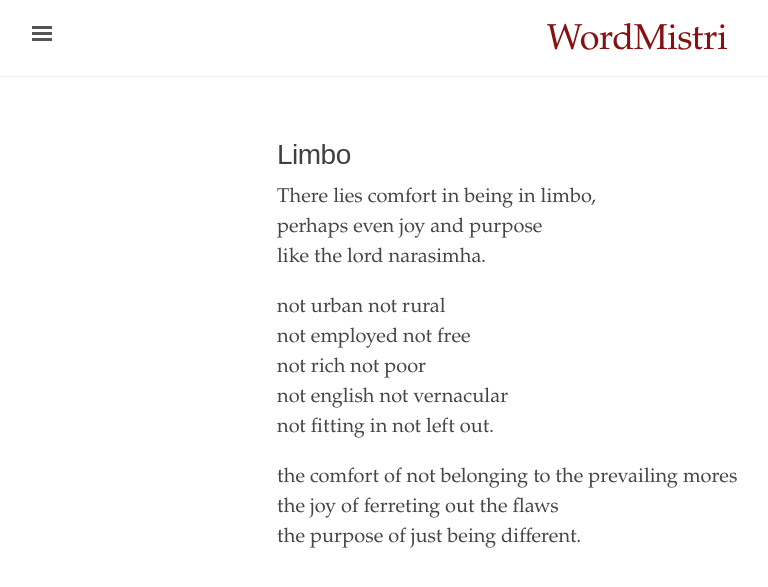
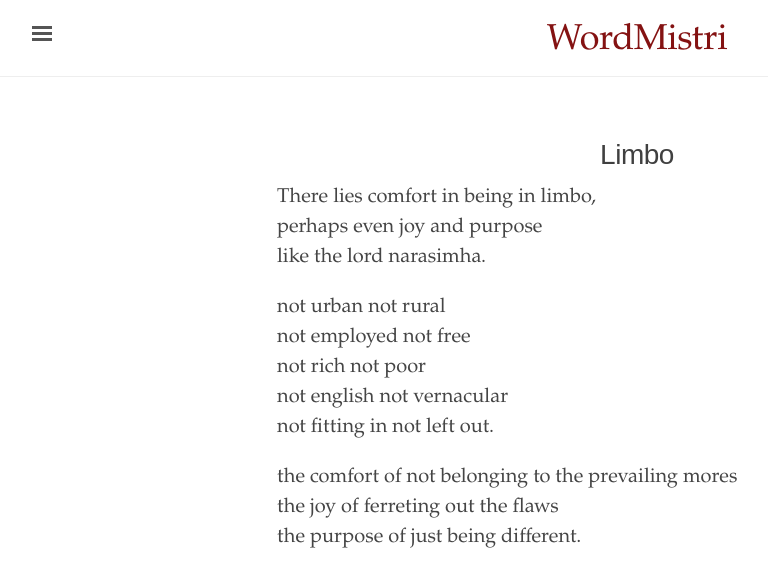
Before and after one commit to WordMistri/WordMistri.github.io, a Jekyll site: the page built from _texts/e.md, in a window 1280 px wide. Shown: the top 587 px of the page, without its empty margins (3-771 px from the left). Built offline with Jekyll 4.4.1, drawn with Linux system fonts in a browser that asks for light colours.

Commit message:
Update poem.html

```diff
--- a/_layouts/poem.html
+++ b/_layouts/poem.html
@@ -3,7 +3,7 @@
 ---
 
 <article class="poem poetry">
-  <h1 class="text-title">{{ page.title }}</h1>
+  <h1 class="text-title"><p align="center">{{ page.title }}</p></h1>
   <p class="byline">{{ page.author }}</p>
   {{ content }}
 </article>
```
